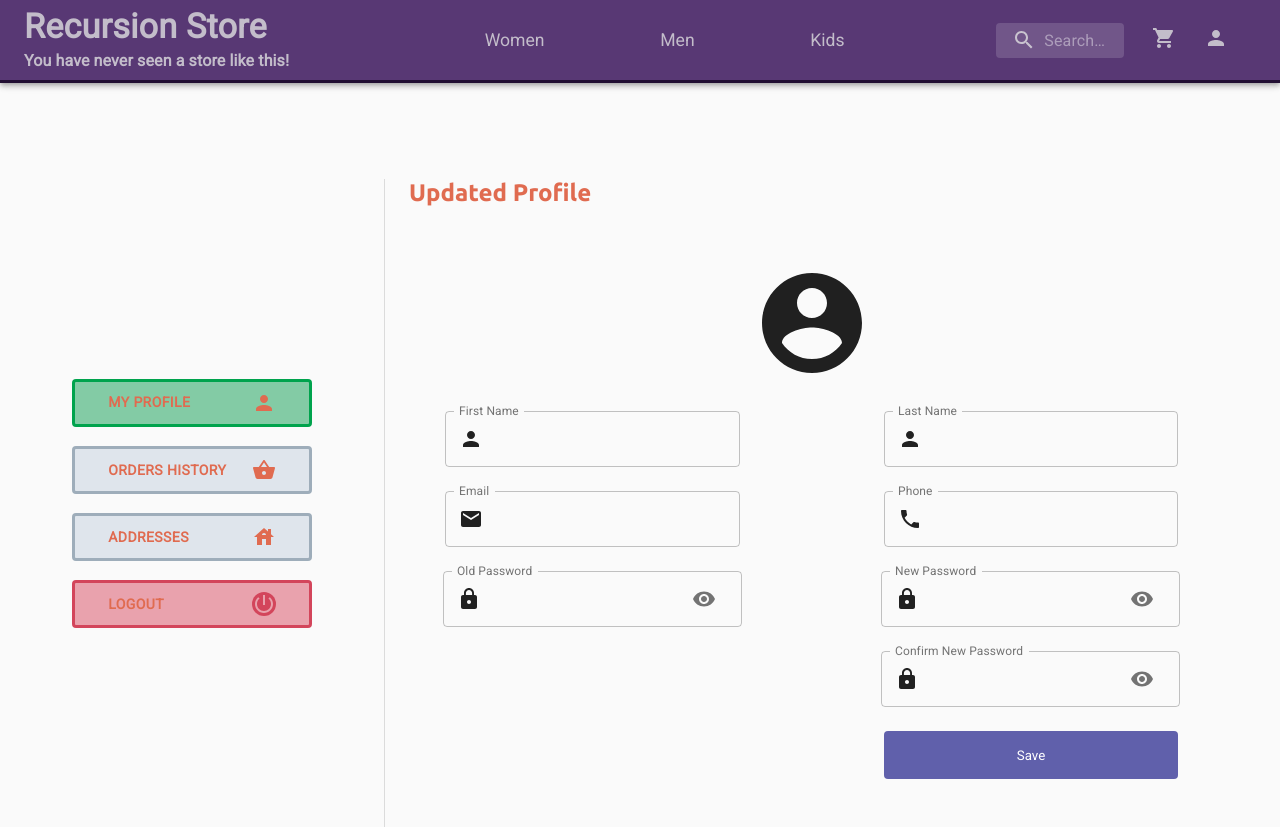
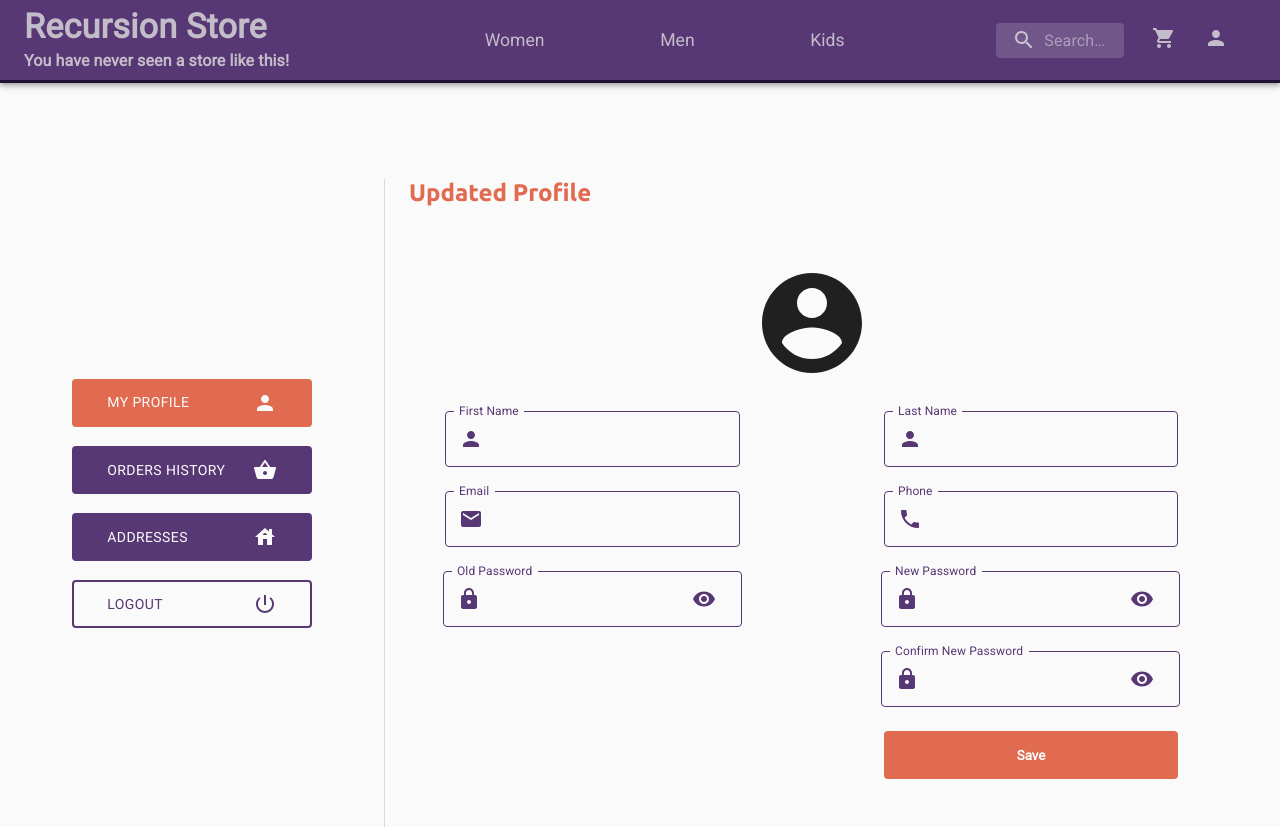
Before and after one commit to tiago-web/Recursion-Store, a React (Create React App) app in the folder web/: page /user/myaccount in a window 1280 px wide. Built offline with nearby package versions, Linux system fonts and the light colour scheme.

Commit message:
Adjust colors on User pages

```diff
--- a/web/src/App.css
+++ b/web/src/App.css
@@ -5,12 +5,10 @@
   --navbar-bg: #583874;
   --navbar-border: #220f33;
   --navbar-text: #e0e1e2c9;
-  --menu-active-btn-bg: #83cba5;
-  --menu-active-border-btn-bg: #00a34d;
-  --menu-inactive-btn-bg: #dfe5ec;
-  --menu-inactive-border-btn-bg: #9eadba;
-  --menu-logout-btn-bg: #e9a2ad;
-  --menu-logout-border-btn-bg: #d3455b;
+  --menu-text-color: #fafafa;
+  --menu-active-btn-bg: #e06b50;
+  --menu-inactive-btn-bg: rgba(88, 56, 116, 0.8);
+  --menu-logout-btn-bg: #d3455b;
   --placeholder-text: #69527e;
 }
 
--- a/web/src/components/Carousel/styles.ts
+++ b/web/src/components/Carousel/styles.ts
@@ -32,7 +32,8 @@ export const MaterialCarousel = styled(Carousel)<CarouselProps>`
   }
 
   .Carousel-indicators-9,
-  .Carousel-indicators-10 {
+  .Carousel-indicators-10,
+  .Carousel-indicators-38 {
     position: absolute;
     bottom: 0;
 
@@ -45,7 +46,6 @@ export const MaterialCarousel = styled(Carousel)<CarouselProps>`
   }
 
   .CarouselItem {
-    width: 75vw;
   }
 
   .Carousel-button-14 {
@@ -60,6 +60,8 @@ export const MaterialCarousel = styled(Carousel)<CarouselProps>`
 `;
 
 export const CarouselContainer = styled.div<CarouselProps>`
+  width: 70vw;
+  min-height: 100%;
   display: flex;
   align-items: center;
   justify-content: ${props => (props.name ? 'space-around' : 'center')};
--- a/web/src/components/PasswordInputField/index.tsx
+++ b/web/src/components/PasswordInputField/index.tsx
@@ -4,7 +4,9 @@ import LockIcon from '@material-ui/icons/Lock';
 import Visibility from '@material-ui/icons/Visibility';
 import VisibilityOff from '@material-ui/icons/VisibilityOff';
 import { InputAdornment } from '@material-ui/core';
-import TextField, { StandardTextFieldProps } from '@material-ui/core/TextField';
+import { StandardTextFieldProps } from '@material-ui/core/TextField';
+
+import { CssTextField } from './styles';
 
 const PasswordInputField: React.FC<StandardTextFieldProps> = ({
   label,
@@ -23,7 +25,7 @@ const PasswordInputField: React.FC<StandardTextFieldProps> = ({
   }, []);
 
   return (
-    <TextField
+    <CssTextField
       variant="outlined"
       type={showPassword ? 'text' : 'password'}
       label={label}
@@ -49,7 +51,7 @@ const PasswordInputField: React.FC<StandardTextFieldProps> = ({
       }}
     >
       {children}
-    </TextField>
+    </CssTextField>
   );
 };
 
--- /dev/null
+++ b/web/src/components/PasswordInputField/styles.ts
@@ -0,0 +1,28 @@
+import { TextField } from '@material-ui/core';
+import styled from 'styled-components';
+
+export const CssTextField = styled(TextField)`
+  fieldset {
+    border-color: #583874 !important;
+    color: #583874 !important;
+  }
+
+  label {
+    color: #583874 !important;
+  }
+
+  .Mui-focused fieldset {
+    border-color: #583874 !important;
+  }
+
+  label.Mui-focused {
+    color: #e06b50 !important;
+  }
+
+  .Mui-focused .MuiSvgIcon-root {
+    color: #e06b50 !important;
+  }
+  svg {
+    color: #583874 !important;
+  }
+`;
--- a/web/src/pages/Products/components/ProductsSideBar/SideBarBtn/styles.ts
+++ b/web/src/pages/Products/components/ProductsSideBar/SideBarBtn/styles.ts
@@ -1,8 +1,6 @@
 import styled from 'styled-components';
 
 import { Button as MaterialBtn } from '@material-ui/core';
-
-import { shade } from 'polished';
 
 interface ButtonProps {
   active: boolean;
--- a/web/src/pages/Products/components/ProductsSideBar/styles.ts
+++ b/web/src/pages/Products/components/ProductsSideBar/styles.ts
@@ -1,6 +1,4 @@
 import styled from 'styled-components';
-
-import { lighten } from 'polished';
 
 export const Container = styled.div`
   @media screen and (min-width: 3150px) {
--- a/web/src/pages/User/components/UpdateProfile/index.tsx
+++ b/web/src/pages/User/components/UpdateProfile/index.tsx
@@ -1,11 +1,11 @@
 import React from 'react';
-import { Grid, InputAdornment, TextField, Paper } from '@material-ui/core';
+import { Grid, InputAdornment, Paper } from '@material-ui/core';
 import PersonIcon from '@material-ui/icons/Person';
 import EmailIcon from '@material-ui/icons/Email';
 import PhoneIcon from '@material-ui/icons/Phone';
 import AccountCircleIcon from '@material-ui/icons/AccountCircle';
 import PasswordInputField from '../../../../components/PasswordInputField';
-import { useStyles, PurpleButton } from './styles';
+import { useStyles, PurpleButton, CssTextField } from './styles';
 
 const UpdateProfile: React.FC = () => {
   const classes = useStyles();
@@ -24,7 +24,7 @@ const UpdateProfile: React.FC = () => {
 
         <Grid item xs={12} sm={6}>
           <Paper className={classes.paper}>
-            <TextField
+            <CssTextField
               className={classes.textField}
               label="First Name"
               name="firstName"
@@ -41,7 +41,7 @@ const UpdateProfile: React.FC = () => {
         </Grid>
         <Grid item xs={12} sm={6}>
           <Paper className={classes.paper}>
-            <TextField
+            <CssTextField
               className={classes.textField}
               label="Last Name"
               name="lastName"
@@ -59,7 +59,7 @@ const UpdateProfile: React.FC = () => {
 
         <Grid item xs={12} sm={6}>
           <Paper className={classes.paper}>
-            <TextField
+            <CssTextField
               className={classes.textField}
               label="Email"
               name="email"
@@ -76,7 +76,7 @@ const UpdateProfile: React.FC = () => {
         </Grid>
         <Grid item xs={12} sm={6}>
           <Paper className={classes.paper}>
-            <TextField
+            <CssTextField
               className={classes.textField}
               label="Phone"
               name="phone"
--- a/web/src/pages/User/components/UpdateProfile/styles.ts
+++ b/web/src/pages/User/components/UpdateProfile/styles.ts
@@ -1,14 +1,45 @@
 import { makeStyles, createStyles, Theme } from '@material-ui/core/styles';
 import { shade } from 'polished';
+import { TextField } from '@material-ui/core';
+
 import styled from 'styled-components';
 import Button from '../../../../components/Button';
 
 export const PurpleButton = styled(Button)`
-  background-color: #6060ab;
-  color: white;
+  transition: background 0.3s;
+  background: #e06b50;
+  color: #fff;
   width: 18.4rem;
+  font-weight: 700;
+
   &:hover {
-    background: ${shade(0.2, '#5454A0')};
+    background: ${shade(0.25, '#e06b50')};
+  }
+`;
+
+export const CssTextField = styled(TextField)`
+  fieldset {
+    border-color: #583874 !important;
+  }
+
+  label {
+    color: #583874 !important;
+  }
+
+  .Mui-focused fieldset {
+    border-color: #583874 !important;
+  }
+
+  label.Mui-focused {
+    color: #e06b50 !important;
+  }
+
+  .Mui-focused .MuiSvgIcon-root {
+    color: #e06b50 !important;
+  }
+
+  svg {
+    color: #583874 !important;
   }
 `;
 
--- a/web/src/pages/User/components/UserSideBar/index.tsx
+++ b/web/src/pages/User/components/UserSideBar/index.tsx
@@ -2,8 +2,10 @@ import React from 'react';
 import PersonIcon from '@material-ui/icons/Person';
 import ShoppingBasketIcon from '@material-ui/icons/ShoppingBasket';
 import HouseIcon from '@material-ui/icons/House';
+import PowerSettingsNewIcon from '@material-ui/icons/PowerSettingsNew';
+
 import { Link } from 'react-router-dom';
-import { MenuButton, LogOutIcon, useStyles } from './styles';
+import { MenuButton, useStyles } from './styles';
 
 type UserSideBarProps = {
   myProfileActive?: boolean;
@@ -39,7 +41,7 @@ const UserSideBar: React.FC<UserSideBarProps> = ({
       </Link>
       <MenuButton isLogOut>
         LogOut
-        <LogOutIcon />
+        <PowerSettingsNewIcon />
       </MenuButton>
     </div>
   );
--- a/web/src/pages/User/components/UserSideBar/styles.ts
+++ b/web/src/pages/User/components/UserSideBar/styles.ts
@@ -1,12 +1,13 @@
 import styled from 'styled-components';
 import { Button } from '@material-ui/core';
-import PowerSettingsNewIcon from '@material-ui/icons/PowerSettingsNew';
 import {
   makeStyles,
   fade,
   Theme,
   createStyles,
 } from '@material-ui/core/styles';
+
+import { shade } from 'polished';
 
 interface MenuButtonProps {
   isActive?: boolean;
@@ -15,43 +16,35 @@ interface MenuButtonProps {
 
 export const MenuButton = styled(Button)<MenuButtonProps>`
   background: ${props => {
-    if (props.isLogOut) return 'var(--menu-logout-btn-bg)';
-    return props.isActive
-      ? 'var(--menu-active-btn-bg)'
-      : 'var(--menu-inactive-btn-bg)';
+    if (props.isLogOut) return 'transparent';
+    return props.isActive ? '#e06b50' : 'rgba(88, 56, 116, 1)';
   }};
-  border: 3px solid
-    ${props => {
-      if (props.isLogOut) return 'var(--menu-logout-border-btn-bg)';
-      return props.isActive
-        ? 'var(--menu-active-border-btn-bg)'
-        : 'var(--menu-inactive-border-btn-bg)';
-    }};
+
   padding: 1vw 2.6vw;
-  color: var(--title-color);
-  font-weight: 700;
+  color: ${props =>
+    props.isLogOut ? 'rgba(88, 56, 116, 1)' : 'var(--menu-text-color)'};
+
+  border: 2px solid
+    ${props => (props.isActive ? '#e06b50' : 'rgba(88, 56, 116, 1)')};
+
   width: 15rem;
   height: 3rem;
   margin: 0.6rem 0;
-  transition: 0.5s all ease-out;
+  transition: 0.4s all ease-out;
   justify-content: space-between;
   &:hover {
-    background: ${props => {
-      if (props.isLogOut) return 'var(--menu-logout-border-btn-bg)';
-      return props.isActive
-        ? 'var(--menu-active-border-btn-bg)'
-        : 'var(--menu-inactive-border-btn-bg)';
-    }};
-  }
-`;
+    background: ${props =>
+      props.isActive
+        ? shade(0.25, '#e06b50')
+        : shade(0.25, 'rgba(88, 56, 116, 1)')};
 
-export const LogOutIcon = styled(PowerSettingsNewIcon)`
-  color: var(--menu-logout-btn-bg);
-  background: var(--menu-logout-border-btn-bg);
-  border-radius: 12px;
-  &:hover {
-    background: var(--menu-logout-btn-bg);
-    color: var(--menu-logout-border-btn-bg);
+    border: 2px solid
+      ${props =>
+        props.isActive
+          ? shade(0.25, '#e06b50')
+          : shade(0.25, 'rgba(88, 56, 116, 1)')};
+
+    color: var(--menu-text-color);
   }
 `;
 
```
